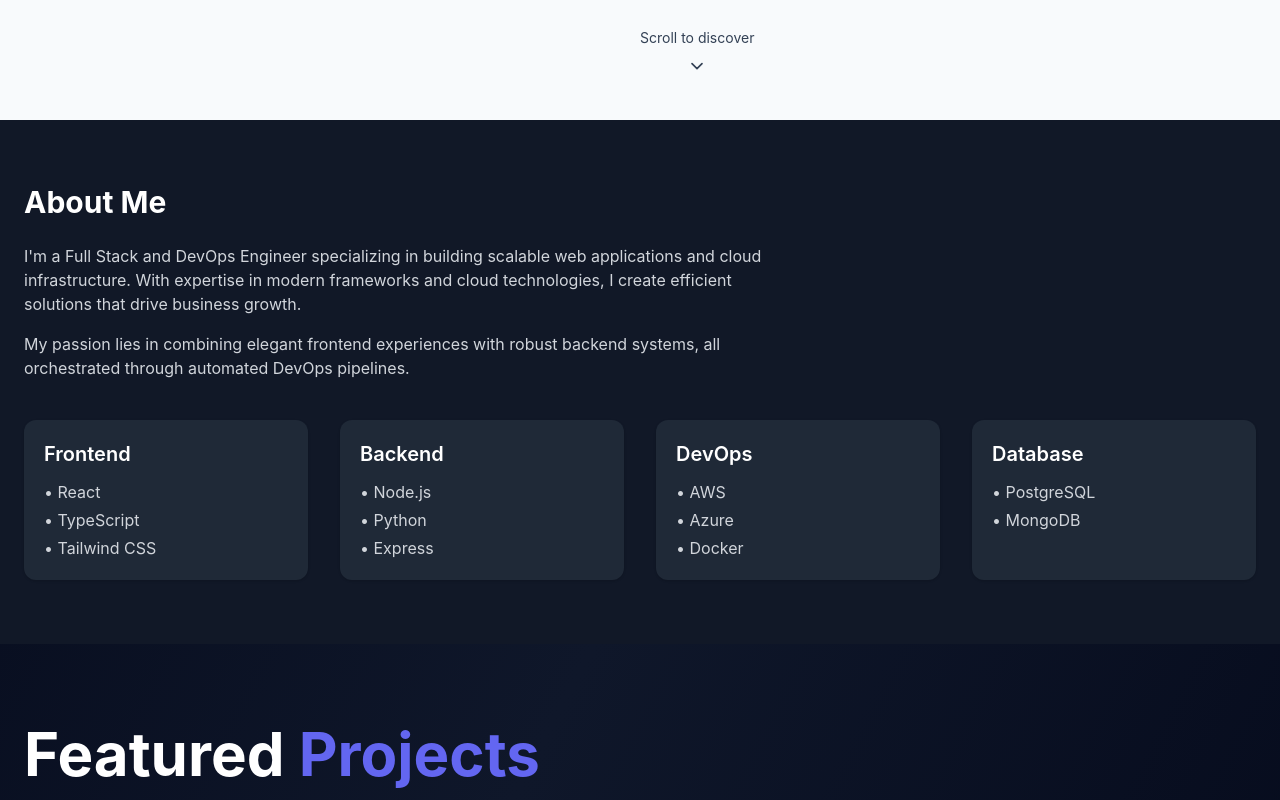
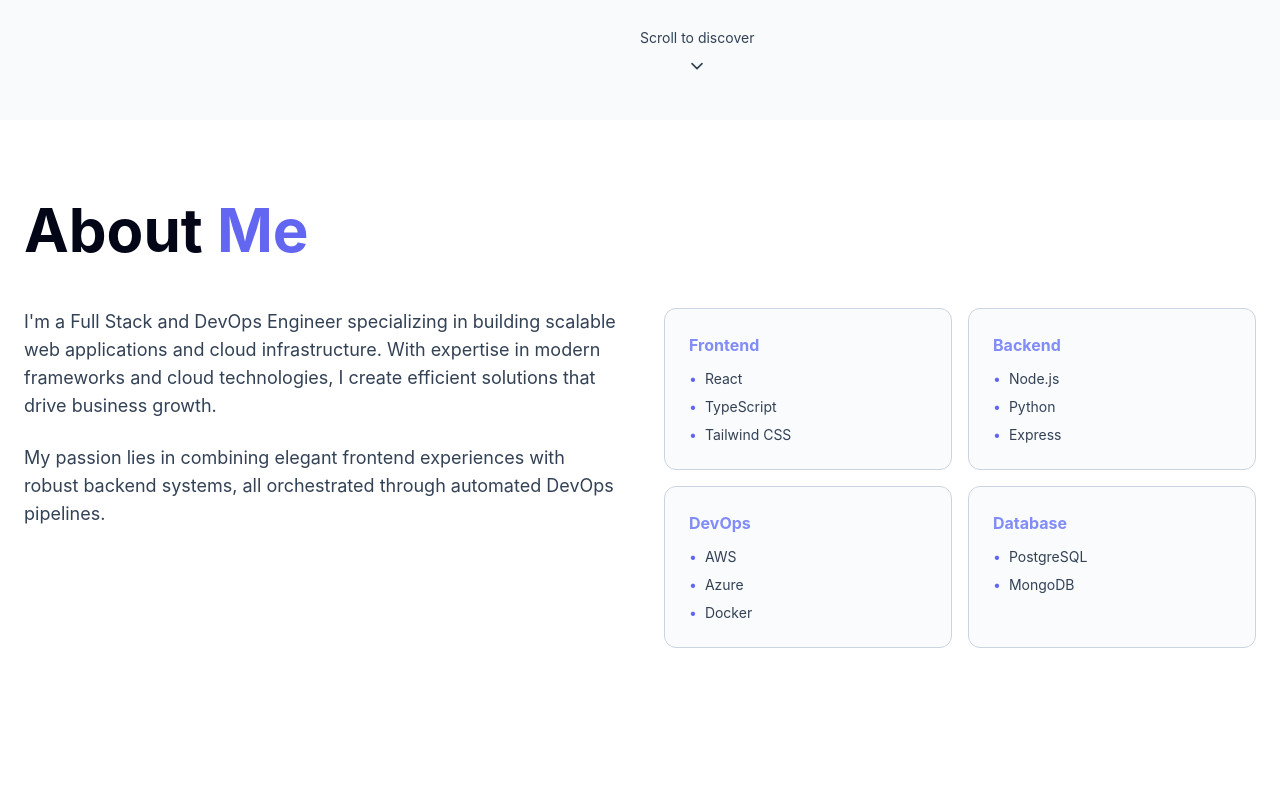
Before and after one commit to boipelo-codes/Project-Portfolio, a React (Vite) app: page / in a window 1280 px wide. Shown: the part 680-1480 px from the top of the page. Built offline with nearby package versions, Linux system fonts and the light colour scheme.

Commit message:
updated about

```diff
--- a/src/components/about.jsx
+++ b/src/components/about.jsx
@@ -1,47 +1,45 @@
-import React from "react";
+import React from 'react';
 
 export default function About() {
   return (
-    <div className="w-full px-6 py-16 bg-gray-50 dark:bg-gray-900">
-      <h2 className="text-3xl font-bold text-gray-900 dark:text-white mb-6">
-        About Me
+    <section id="about" className="min-h-screen py-20 px-6 bg-slate-950 dark:bg-white text-white dark:text-slate-950">
+      <div className="max-w-7xl mx-auto">
+        <h2 className="text-4xl md:text-6xl font-bold mb-12 animate-fadeIn">
+          About <span className="text-indigo-500">Me</span>
         </h2>
 
-      <div className="max-w-3xl text-gray-700 dark:text-gray-300 space-y-4 mb-10">
-        <p>
-          I'm a Full Stack and DevOps Engineer specializing in building scalable
-          web applications and cloud infrastructure. With expertise in modern
-          frameworks and cloud technologies, I create efficient solutions that
-          drive business growth.
+        <div className="grid md:grid-cols-2 gap-12">
+          <div className="space-y-6 text-slate-300 dark:text-slate-700 animate-slideInLeft">
+            <p className="text-lg">
+              I'm a Full Stack and DevOps Engineer specializing in building scalable web applications and cloud infrastructure. With expertise in modern frameworks and cloud technologies, I create efficient solutions that drive business growth.
             </p>
-        <p>
-          My passion lies in combining elegant frontend experiences with robust
-          backend systems, all orchestrated through automated DevOps pipelines.
+            <p className="text-lg">
+              My passion lies in combining elegant frontend experiences with robust backend systems, all orchestrated through automated DevOps pipelines.
             </p>
           </div>
 
-      <div className="grid grid-cols-1 sm:grid-cols-2 lg:grid-cols-4 gap-8">
+          <div className="grid grid-cols-2 gap-4 animate-slideInRight">
             {Object.entries({
-          Frontend: ["React", "TypeScript", "Tailwind CSS"],
-          Backend: ["Node.js", "Python", "Express"],
-          DevOps: ["AWS", "Azure", "Docker"],
-          Database: ["PostgreSQL", "MongoDB"],
+              "Frontend": ["React", "TypeScript", "Tailwind CSS"],
+              "Backend": ["Node.js", "Python", "Express"],
+              "DevOps": ["AWS", "Azure", "Docker"],
+              "Database": ["PostgreSQL", "MongoDB"]
             }).map(([category, items]) => (
-          <div
-            key={category}
-            className="bg-white dark:bg-gray-800 p-5 rounded-xl shadow"
-          >
-            <h3 className="text-xl font-semibold text-gray-900 dark:text-white mb-3">
-              {category}
-            </h3>
-            <ul className="space-y-1 text-gray-700 dark:text-gray-300">
-              {items.map((item) => (
-                <li key={item}>• {item}</li>
+              <div key={category} className="p-6 bg-slate-900/50 dark:bg-slate-200/20 border border-slate-800 dark:border-slate-300 rounded-xl hover:border-indigo-500/50 transition-all hover:scale-105">
+                <h3 className="font-bold mb-3 text-indigo-400">{category}</h3>
+                <ul className="space-y-2 text-sm text-slate-400 dark:text-slate-700">
+                  {items.map(item => (
+                    <li key={item} className="flex items-center">
+                      <span className="mr-2 text-indigo-500">•</span>
+                      <span>{item}</span>
+                    </li>
                   ))}
                 </ul>
               </div>
             ))}
           </div>
         </div>
+      </div>
+    </section>
   );
 }
```
Lines whose indentation alone changed are shown as unchanged.
